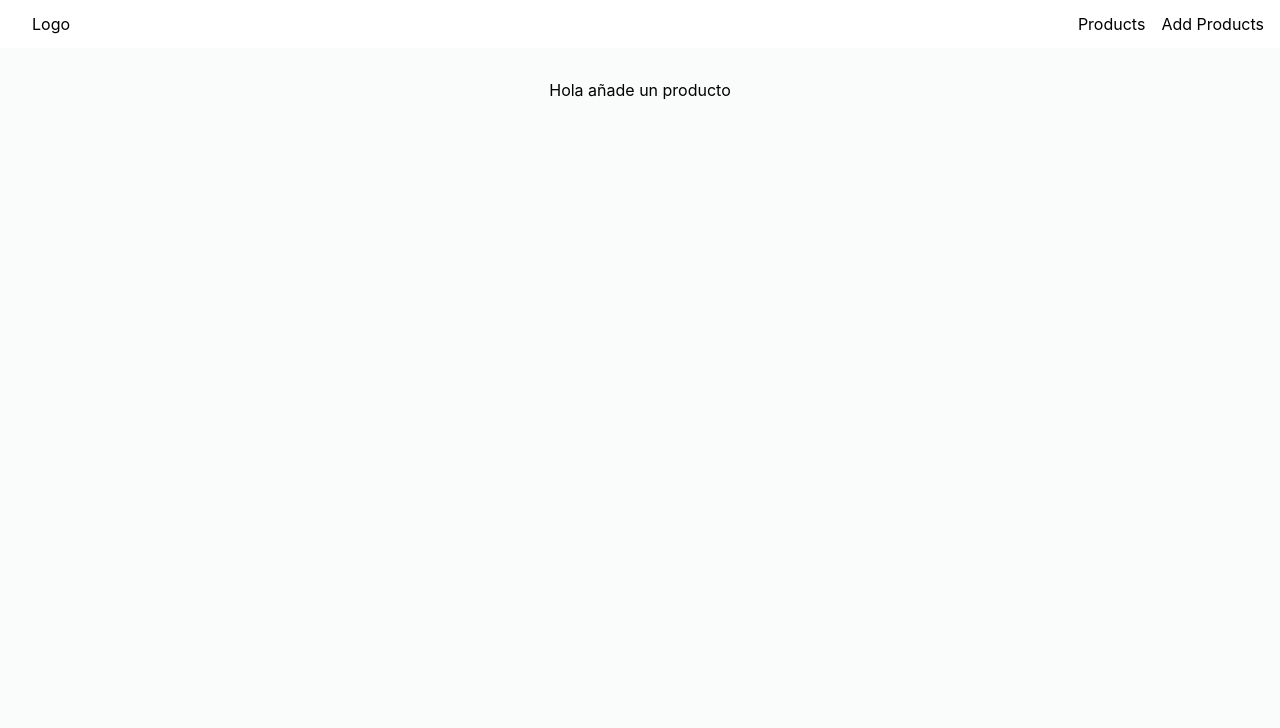
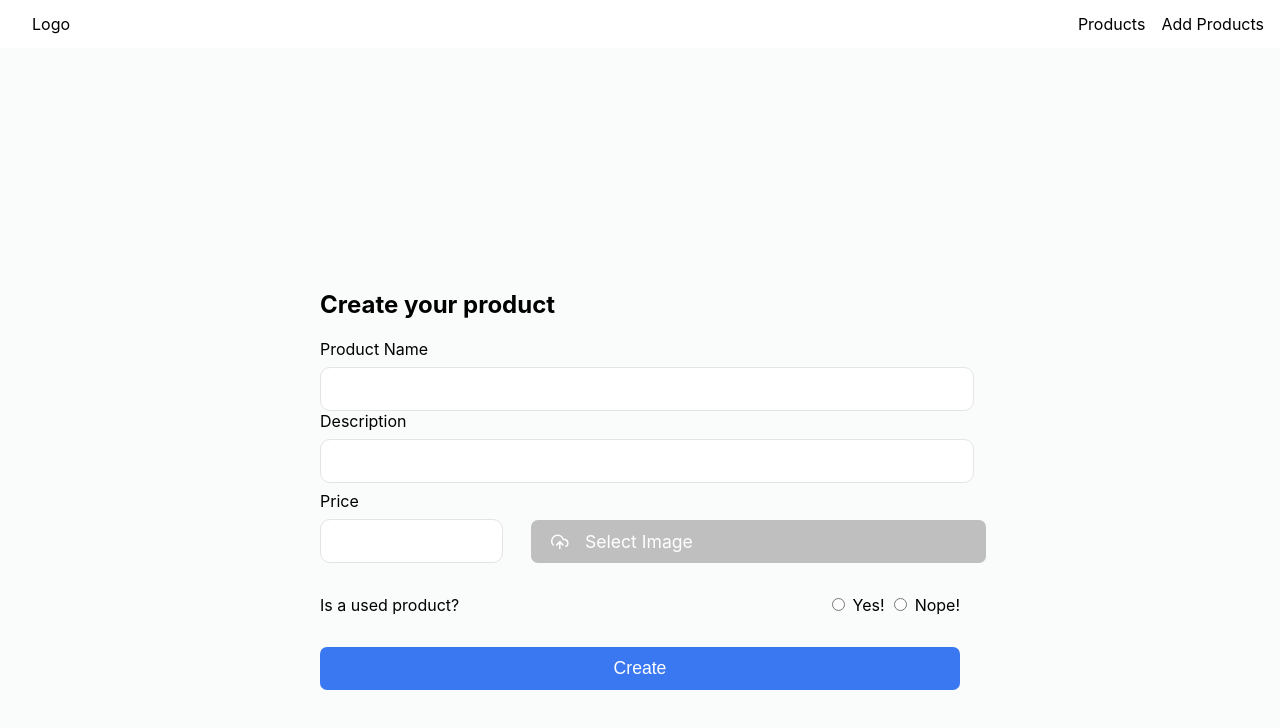
Before and after one commit to pmateosx/products-web, a React (Create React App) app: page /new-product in a window 1280 px wide. Shown: the top 728 px of the page. Built offline with nearby package versions, Linux system fonts and the light colour scheme.

Commit message:
feat: create forms

```diff
--- a/package.json
+++ b/package.json
@@ -4,6 +4,7 @@
   "private": true,
   "dependencies": {
     "@emotion/styled": "^11.9.3",
+    "@hookform/resolvers": "^2.9.1",
     "@reduxjs/toolkit": "^1.8.2",
     "@testing-library/jest-dom": "^5.16.4",
     "@testing-library/react": "^13.3.0",
--- a/public/index.html
+++ b/public/index.html
@@ -24,7 +24,7 @@
       work correctly both with client-side routing and a non-root public URL.
       Learn how to configure a non-root public URL by running `npm run build`.
     -->
-    <title>React App</title>
+    <title>Product App</title>
   </head>
   <body>
     <noscript>You need to enable JavaScript to run this app.</noscript>
--- a/src/components/Navbar.js
+++ b/src/components/Navbar.js
@@ -1,5 +1,9 @@
 import styled from "@emotion/styled"
 import { NavLink } from "react-router-dom"
+import { useForm } from 'react-hook-form'
+import * as yup from "yup";
+import { yupResolver } from '@hookform/resolvers/yup'
+import { useState } from 'react'
 
 const Nav = styled.nav`
     position: fixed;
@@ -9,6 +13,7 @@ const Nav = styled.nav`
     justify-content: space-between;
     align-items: center;
     background-color: white;
+    z-index: 10;
 `
 const Logo = styled.div`
     padding: 0 2rem;
@@ -30,6 +35,8 @@ const StyledLink = styled(NavLink)`
 `
 
 const Navbar = () => {
+    const [error, setError] = useState(false)
+
     return(
         <Nav>
             <Logo>
@@ -39,7 +46,7 @@ const Navbar = () => {
             </Logo>
             <Ul>
                 <StyledLink to='/product'>Products</StyledLink>
-                <StyledLink to='/newproduct'>Add Products</StyledLink>
+                <StyledLink to='/new-product'>Add Products</StyledLink>
              {/*    <NavLink>Add Product</NavLink> */}
             </Ul>
         </Nav>
--- a/src/views/NewProduct.js
+++ b/src/views/NewProduct.js
@@ -1,8 +1,115 @@
+import styled from "@emotion/styled"
+import { FiUploadCloud } from "react-icons/fi"
+
+const NewProductContainer = styled.section`
+    display: flex;
+    justify-content: center;
+    align-items: center;
+    width: 100vw;
+`
+const Form = styled.form`
+    width: 50%;
+`
+const Input = styled.input`
+    width: 100%;
+    height: 40px;
+    border-radius: 10px;
+    border: 1px solid rgb(228, 228, 228);
+    color: rgb(118, 118, 118);
+    font-size: 1.5rem;
+    padding-left: 10px;
+    margin-top:0.5rem;
+`
+const File = styled.input`
+    display: none;
+`
+const Label = styled.label`
+    display: flex;
+    align-items: center;
+    background-color: #BFBFBF;
+    color: white;
+    width: 100%;
+    height: 43px;
+    border-radius: 7px;
+    font-size: 1.1rem;
+    padding-left: 20px;
+    gap: 1rem;
+    cursor: pointer;
+    `
+const Group = styled.div`
+    display: flex;
+    justify-content: center;
+    align-items: flex-end;
+    width: 104%;
+    margin-top:0.5rem;
+
+    Input {
+        width: 80%;
+    }
+`
+const InputWrapper = styled.div `
+    display: flex;
+    flex-direction: column;
+`
+const RadialInput = styled.input`
+`
+
+const RadialGroup = styled.div `
+    display: flex;
+    justify-content: space-between;
+    align-items: center;
+    margin-top: 2rem;
+`
+const SubmitButton = styled.button`
+    margin-top: 2rem;
+    display: flex;
+    justify-content:center;
+    align-items: center;
+    background-color: #3A78F2;
+    color: white;
+    width: 100%;
+    height: 43px;
+    border-radius: 7px;
+    font-size: 1.1rem;
+    cursor: pointer;
+    border: none;
+    transition: transform .2s;
+
+    :hover{
+        transform: scale(1.01);
+    }
+`
+
 const NewProduct = () => {
     return (
-        <div>
-            Hola añade un producto
-        </div>
+        <NewProductContainer>
+            <Form>
+                <h2>Create your product</h2>
+                <label>Product Name</label>
+                <Input/>
+                <label>Description</label>
+                <Input/>
+                <Group>
+                    <InputWrapper>
+                        <label> Price </label>
+                        <Input type="number"/>
+                    </InputWrapper>
+                    <Label>
+                        <FiUploadCloud />
+                        Select Image
+                        <File type="file"/>
+                    </Label>
+                </Group>
+                <RadialGroup>
+                <label>Is a used product?</label>
+                    <div>
+                        <label><RadialInput type="radio" name="used" value="true" /> Yes! </label>
+                        <label><RadialInput type="radio" name="used" value="false"/> Nope! </label>
+                    </div>
+                </RadialGroup>
+            <SubmitButton>Create</SubmitButton>
+            </Form>
+        </NewProductContainer>
     )
 }
 
```
Also changed, not shown: 1 other file (tests, documents, lock files or other folders).
